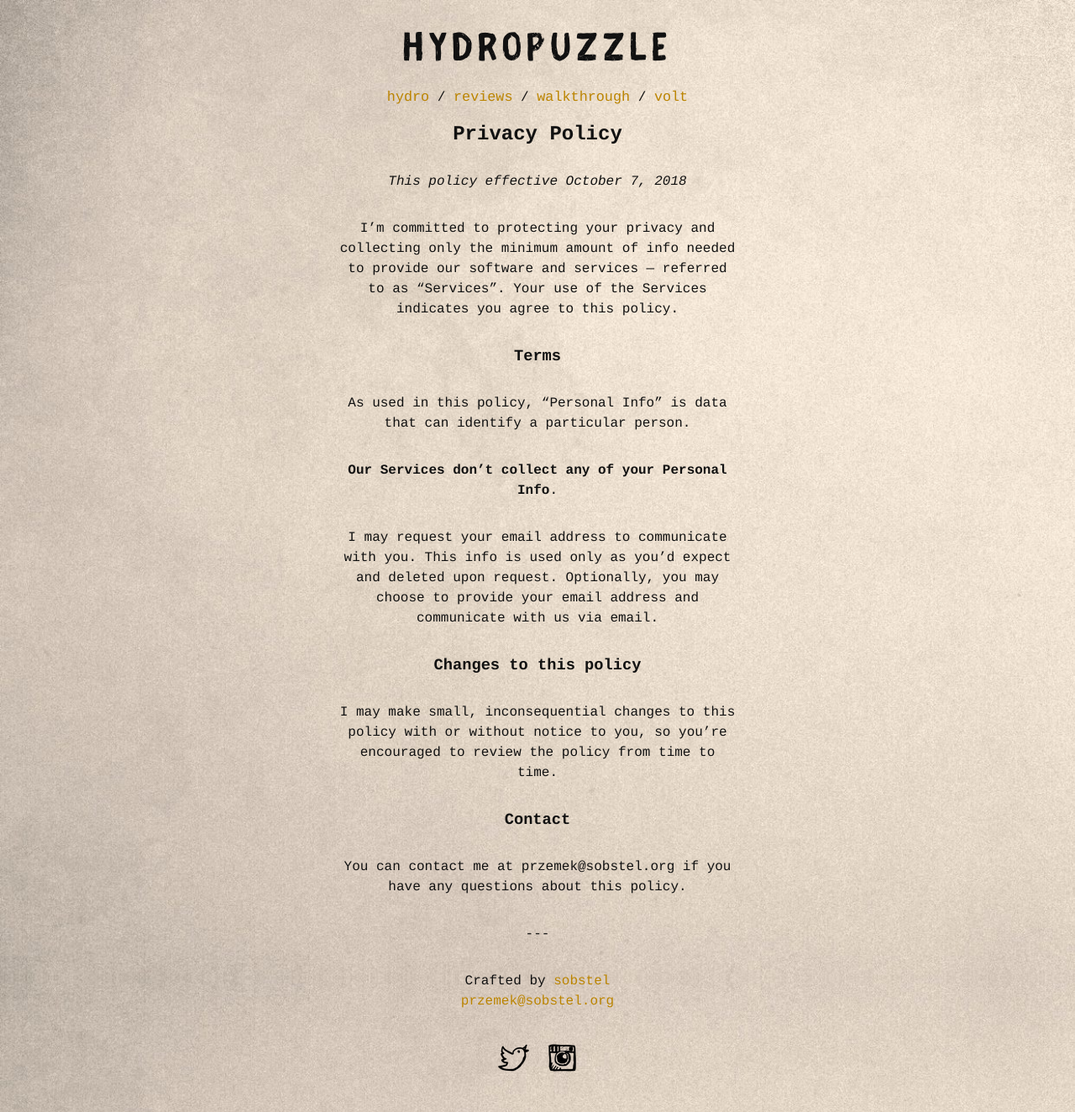
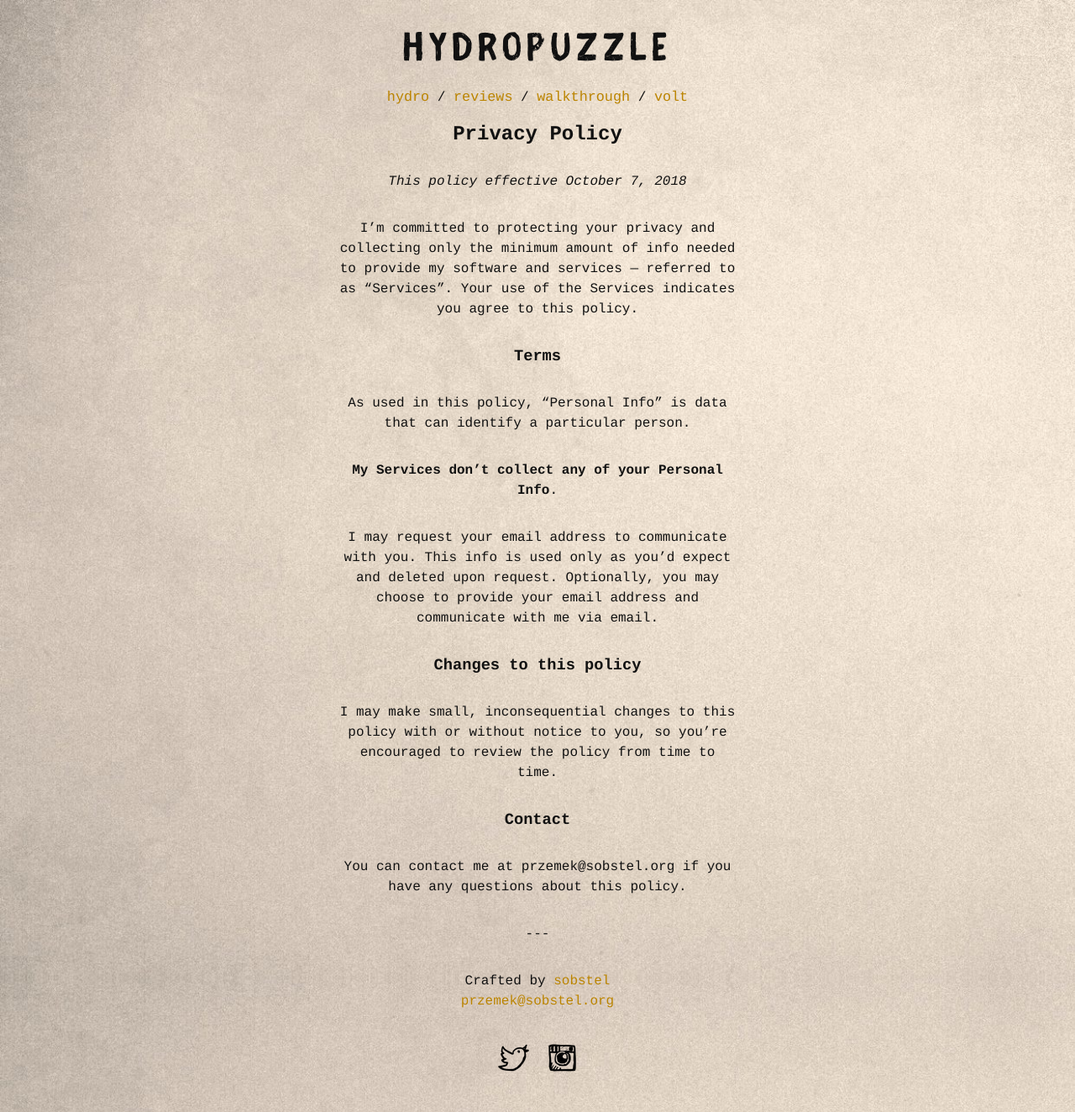
Before and after one commit to sobstel/sobstel.github.com, a Jekyll site: the page built from hydropuzzle/privacy-policy.md, in a window 1280 px wide. Shown: the whole page at 84% size. Built offline with Jekyll 4.4.1, drawn with Linux system fonts in a browser that asks for light colours.

Commit message:
Two things are infinite: the universe and human stupidity; and I'm not sure about the universe

```diff
--- a/hydropuzzle/privacy-policy.md
+++ b/hydropuzzle/privacy-policy.md
@@ -11,18 +11,18 @@
 *This policy effective October 7, 2018*
 
 I'm committed to protecting your privacy and collecting only the minimum amount
-of info needed to provide our software and services — referred to as “Services”.
+of info needed to provide my software and services — referred to as “Services”.
 Your use of the Services indicates you agree to this policy.
 
 ### Terms
 
 As used in this policy, "Personal Info" is data that can identify a particular person.
 
-**Our Services don't collect any of your Personal Info**.
+**My Services don't collect any of your Personal Info**.
 
 I may request your email address to communicate with you.
 This info is used only as you'd expect and deleted upon request.
-Optionally, you may choose to provide your email address and communicate with us via email.
+Optionally, you may choose to provide your email address and communicate with me via email.
 
 ### Changes to this policy
 
```
